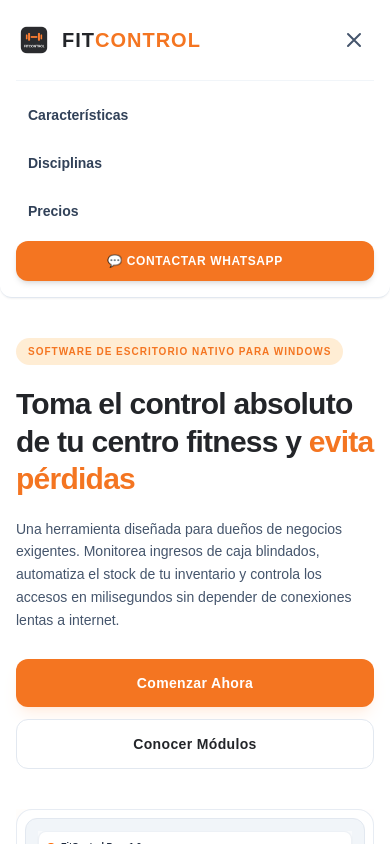
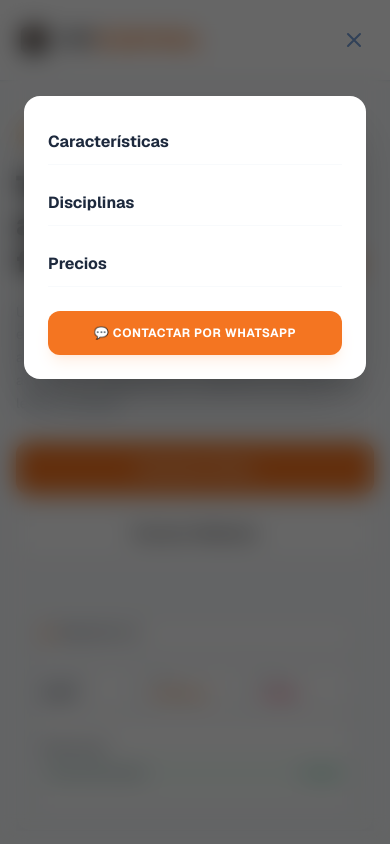
Before and after one commit to marcosuasv96/fitcontrol, a Next.js app: page / in a window 390 px wide. Both pictures are taken after a click on the button "Abrir Menú". Shown: the top 844 px of the page. Built offline with nearby package versions, Linux system fonts and the light colour scheme; no server answers; the database is empty.

Commit message:
design: arreglar viewport y maquetacion responsiva con menu hamburguesa

```diff
--- a/app/page.tsx
+++ b/app/page.tsx
@@ -2,7 +2,7 @@
 
 import { useState, useEffect } from 'react';
 import Image from 'next/image';
-import { supabase } from '@/lib/supabase';
+import { supabase } from '@/lib/supabase'; // Conector centralizado unificado
 
 interface Plan {
   id: number;
@@ -16,7 +16,7 @@ interface Plan {
 export default function LandingPage() {
   const [planes, setPlanes] = useState<Plan[]>([]);
   const [loading, setLoading] = useState(true);
-  const [isMenuOpen, setIsMenuOpen] = useState(false); // Estado para menú móvil
+  const [isMenuOpen, setIsMenuOpen] = useState(false); // Controlador del menú hamburguesa
 
   const whatsappBaseUrl = "https://api.whatsapp.com/send/?phone=523316919113&type=phone_number&app_absent=0";
   const txtMatriz = encodeURIComponent("Hola, me interesa recibir más información sobre el sistema FitControl.");
@@ -41,13 +41,14 @@ export default function LandingPage() {
   }, []);
 
   return (
-    <div className="overflow-x-hidden w-full relative">
+    <div className="w-full min-h-screen bg-slate-50 text-slate-900 font-sans antialiased scroll-smooth overflow-x-hidden">
 
-      {/* BARRA DE NAVEGACIÓN COMPLETAMENTE RESPONSIVA */}
-      <nav className="mx-auto max-w-7xl px-4 sm:px-6 lg:px-8 bg-white border-b border-slate-200 sticky top-0 z-50 rounded-b-xl sm:rounded-b-2xl shadow-xs">
+      {/* BARRA DE NAVEGACIÓN TOTALMENTE CONTROLADA CONTRA DESBORDES */}
+      <nav className="w-full bg-white border-b border-slate-200 sticky top-0 z-50 shadow-xs">
+        <div className="max-w-7xl mx-auto px-4 sm:px-6 lg:px-8">
           <div className="flex justify-between items-center h-20">
 
-          {/* LOGO */}
+            {/* Logotipo Principal */}
             <div className="flex items-center gap-2.5 shrink-0">
               <Image src="/logo.png" alt="FitControl Logo" width={36} height={36} className="rounded-lg object-contain" />
               <h1 className="text-xl font-black tracking-wider text-[#232529]">
@@ -55,7 +56,7 @@ export default function LandingPage() {
               </h1>
             </div>
 
-          {/* MENÚ DESKTOP (Oculto en móviles con 'hidden md:flex') */}
+            {/* Menú para Computadoras (Desktop) */}
             <div className="hidden md:flex items-center gap-8">
               <a href="#caracteristicas" className="text-sm font-semibold text-slate-600 hover:text-[#F47521] transition">Características</a>
               <a href="#disciplinas" className="text-sm font-semibold text-slate-600 hover:text-[#F47521] transition">Disciplinas</a>
@@ -64,18 +65,19 @@ export default function LandingPage() {
                 href={`${whatsappBaseUrl}&text=${txtMatriz}`}
                 target="_blank"
                 rel="noopener noreferrer"
-              className="bg-[#232529] hover:bg-slate-800 text-white font-bold px-5 py-2 rounded-xl transition text-xs tracking-wide"
+                className="bg-[#232529] hover:bg-slate-800 text-white font-bold px-5 py-2.5 rounded-xl transition text-xs tracking-wide"
               >
                 Adquirir Ya
               </a>
             </div>
 
-          {/* BOTÓN HAMBURGUESA (Solo visible en móviles con 'md:hidden') */}
+            {/* Interfaz del Botón de Menú para Celulares (Mobile) */}
             <div className="md:hidden flex items-center">
               <button
                 onClick={() => setIsMenuOpen(!isMenuOpen)}
                 type="button"
-              className="inline-flex items-center justify-center p-2 rounded-xl text-slate-600 hover:bg-slate-100 focus:outline-none transition"
+                className="inline-flex items-center justify-center p-2 rounded-xl text-slate-700 hover:bg-slate-100 focus:outline-none transition z-50"
+                aria-label="Abrir Menú"
               >
                 <svg className="h-6 w-6" fill="none" viewBox="0 0 24 24" stroke="currentColor">
                   {isMenuOpen ? (
@@ -87,26 +89,30 @@ export default function LandingPage() {
               </button>
             </div>
           </div>
+        </div>
 
-        {/* DESPLEGABLE DE MENÚ MÓVIL */}
+        {/* CORTINA DESPLEGABLE MÓVIL PREMIUM CON BACKDROP BLUR */}
         {isMenuOpen && (
-          <div className="md:hidden border-t border-slate-100 py-4 space-y-3 bg-white animate-fadeIn">
-            <a onClick={() => setIsMenuOpen(false)} href="#caracteristicas" className="block text-sm font-bold text-slate-700 px-3 py-2 rounded-xl hover:bg-slate-50">Características</a>
-            <a onClick={() => setIsMenuOpen(false)} href="#disciplinas" className="block text-sm font-bold text-slate-700 px-3 py-2 rounded-xl hover:bg-slate-50">Disciplinas</a>
-            <a onClick={() => setIsMenuOpen(false)} href="#planes" className="block text-sm font-bold text-slate-700 px-3 py-2 rounded-xl hover:bg-slate-50">Precios</a>
+          <div className="fixed inset-0 bg-black/60 backdrop-blur-md z-40 md:hidden flex flex-col justify-start pt-24 px-6 space-y-4">
+            <div className="bg-white rounded-2xl p-6 shadow-2xl flex flex-col gap-4 w-full">
+              <a onClick={() => setIsMenuOpen(false)} href="#caracteristicas" className="block text-base font-bold text-slate-800 py-2.5 border-b border-slate-50">Características</a>
+              <a onClick={() => setIsMenuOpen(false)} href="#disciplinas" className="block text-base font-bold text-slate-800 py-2.5 border-b border-slate-50">Disciplinas</a>
+              <a onClick={() => setIsMenuOpen(false)} href="#planes" className="block text-base font-bold text-slate-800 py-2.5 border-b border-slate-50">Precios</a>
               <a
+                onClick={() => setIsMenuOpen(false)}
                 href={`${whatsappBaseUrl}&text=${txtMatriz}`}
                 target="_blank"
                 rel="noopener noreferrer"
-              className="w-full text-center block bg-[#F47521] text-white font-bold py-3 rounded-xl text-xs uppercase tracking-wider shadow-md"
+                className="w-full text-center block bg-[#F47521] text-white font-bold py-3.5 rounded-xl text-xs uppercase tracking-wider shadow-lg shadow-orange-500/10 mt-2"
               >
-              💬 Contactar WhatsApp
+                💬 Contactar por WhatsApp
               </a>
+            </div>
           </div>
         )}
       </nav>
 
-      {/* HERO SECTION ADAPTADO A MÓVILES */}
+      {/* HERO SECTION COMPACTO Y SIN DESBORDES */}
       <header className="max-w-7xl mx-auto pt-10 sm:pt-16 pb-20 px-4 sm:px-6 lg:px-8 grid grid-cols-1 lg:grid-cols-12 gap-10 lg:gap-12 items-center">
         <div className="lg:col-span-5 text-left space-y-5 sm:space-y-6">
           <span className="bg-orange-100 text-[#F47521] font-bold text-[10px] sm:text-xs uppercase tracking-widest px-3 sm:px-4 py-1.5 rounded-full inline-block">
@@ -119,20 +125,20 @@ export default function LandingPage() {
             Una herramienta diseñada para dueños de negocios exigentes. Monitorea ingresos de caja blindados, automatiza el stock de tu inventario y controla los accesos en milisegundos sin depender de conexiones lentas a internet.
           </p>
           <div className="flex flex-col sm:flex-row gap-3 pt-2">
-            <a href="#planes" className="w-full sm:w-auto text-center bg-[#F47521] hover:bg-[#d65f13] text-white font-bold px-8 py-3.5 rounded-xl transition shadow-lg shadow-orange-500/10 text-sm tracking-wide">
+            <a href="#planes" className="w-full sm:w-auto text-center bg-[#F47521] hover:bg-[#d65f13] text-white font-bold px-8 py-4 rounded-xl transition shadow-lg shadow-orange-500/10 text-sm tracking-wide">
               Comenzar Ahora
             </a>
-            <a href="#caracteristicas" className="w-full sm:w-auto text-center bg-white hover:bg-slate-100 text-[#232529] font-bold px-8 py-3.5 rounded-xl transition border border-slate-200 text-sm tracking-wide">
+            <a href="#caracteristicas" className="w-full sm:w-auto text-center bg-white hover:bg-slate-100 text-[#232529] font-bold px-8 py-4 rounded-xl transition border border-slate-200 text-sm tracking-wide">
               Conocer Módulos
             </a>
           </div>
         </div>
 
-        {/* CONTENEDOR DE LA PORTADA DIGITAL */}
+        {/* PORTADA DIGITAL ADAPTATIVA */}
         <div className="lg:col-span-7 relative w-full overflow-hidden">
           <div className="absolute inset-0 bg-gradient-to-tr from-orange-400/10 to-transparent rounded-3xl blur-2xl -z-10" />
           <div className="bg-white rounded-2xl p-2 sm:p-3 shadow-xl border border-slate-200/80">
-            <div className="bg-slate-100 rounded-xl overflow-hidden border border-slate-200 aspect-[16/10] relative flex items-center justify-center p-3 sm:p-5">
+            <div className="bg-slate-100 rounded-xl overflow-hidden border border-slate-200 aspect-[16/10] relative flex items-center justify-center p-2 sm:p-5">
 
               <div className="w-full h-full bg-slate-50 flex flex-col justify-between text-[9px] sm:text-[11px] space-y-3">
                 <div className="flex justify-between items-center bg-white p-2 sm:p-3 rounded-lg sm:rounded-xl shadow-xs border border-slate-200/60">
@@ -172,7 +178,7 @@ export default function LandingPage() {
         </div>
       </header>
 
-      {/* IMPACTO DE NEGOCIO (GRID FIJO 2X2 EN MÓVILES) */}
+      {/* TARJETAS ROI (GRID EFICIENTE EN MÓVILES) */}
       <section className="bg-[#232529] text-white py-12 sm:py-16">
         <div className="max-w-7xl mx-auto px-4 sm:px-6 lg:px-8 grid grid-cols-2 md:grid-cols-4 gap-y-10 gap-x-4 text-center">
           <div>
@@ -194,7 +200,7 @@ export default function LandingPage() {
         </div>
       </section>
 
-      {/* MÓDULOS INTEGRADOS (CAMBIA A REJILLA VERTICAL EN MÓVIL) */}
+      {/* MÓDULOS DE CARACTERÍSTICAS RE-BALANCEADOS */}
       <section id="caracteristicas" className="py-20 max-w-7xl mx-auto px-4 sm:px-6 lg:px-8 scroll-mt-16">
         <div className="text-center max-w-2xl mx-auto mb-16">
           <h3 className="text-2xl sm:text-3xl md:text-4xl font-black text-[#232529]">Módulos potentes integrados</h3>
@@ -202,7 +208,7 @@ export default function LandingPage() {
         </div>
 
         <div className="space-y-16 sm:space-y-24">
-          {/* MÓDULO 1 */}
+          {/* Módulo de Caja */}
           <div className="grid grid-cols-1 md:grid-cols-2 gap-8 lg:gap-12 items-center">
             <div className="bg-slate-100 rounded-2xl overflow-hidden border border-slate-200 aspect-video relative shadow-inner flex items-center justify-center">
               <div className="absolute inset-0 bg-gradient-to-br from-black/10 to-black/40 flex items-end p-4 sm:p-6 z-30">
@@ -222,8 +228,8 @@ export default function LandingPage() {
             </div>
           </div>
 
-          {/* MÓDULO 2 */}
-          <div className="grid grid-cols-1 md:grid-cols-2 gap-8 lg:gap-12 items-center md:flex-row-reverse">
+          {/* Módulo de Suplementos */}
+          <div className="grid grid-cols-1 md:grid-cols-2 gap-8 lg:gap-12 items-center">
             <div className="bg-slate-100 rounded-2xl overflow-hidden border border-slate-200 aspect-video relative shadow-inner flex items-center justify-center md:order-2">
               <div className="absolute inset-0 bg-gradient-to-br from-black/10 to-black/40 flex items-end p-4 sm:p-6 z-30">
                 <span className="bg-white/90 text-slate-900 px-3 py-1.5 rounded-lg text-xs font-bold shadow-sm">Tienda / Cafetería</span>
@@ -244,7 +250,7 @@ export default function LandingPage() {
         </div>
       </section>
 
-      {/* DISCIPLINAS (REJILLA RESPONSIVA FLEXIBLE) */}
+      {/* DISCIPLINAS MULTIFORMATO */}
       <section id="disciplinas" className="bg-slate-100 py-20 border-y border-slate-200 scroll-mt-16">
         <div className="max-w-7xl mx-auto px-4 sm:px-6 lg:px-8">
           <div className="text-center max-w-2xl mx-auto mb-12">
@@ -253,7 +259,7 @@ export default function LandingPage() {
           </div>
           <div className="grid grid-cols-1 md:grid-cols-3 gap-6 sm:gap-8">
             <div className="bg-white p-5 sm:p-6 rounded-2xl shadow-2xs border border-slate-200/60">
-              <div className="text-base sm:text-lg font-bold text-[#232529] mb-2.5 flex items-center gap-2"><span>传统🏋️‍♂️</span> Gimnasios Tradicionales</div>
+              <div className="text-base sm:text-lg font-bold text-[#232529] mb-2.5 flex items-center gap-2"><span>🏋️‍♂️</span> Gimnasios Tradicionales</div>
               <p className="text-xs text-slate-600 leading-relaxed">Perfecto para cobros mensuales fijos por uso de aparatos libres e integrados. Registro de visitas masivas rápidas desde recepción.</p>
             </div>
             <div className="bg-white p-5 sm:p-6 rounded-2xl shadow-2xs border border-slate-200/60">
@@ -268,7 +274,7 @@ export default function LandingPage() {
         </div>
       </section>
 
-      {/* PRECIOS DINÁMICOS RESPONSIVOS */}
+      {/* PLANES SAAS REMOTOS EN TIEMPO REAL */}
       <section id="planes" className="max-w-6xl mx-auto px-4 py-20 scroll-mt-24">
         <h3 className="text-2xl sm:text-3xl font-black text-center mb-3 text-[#232529]">Precios de Licenciamiento</h3>
         <p className="text-center text-slate-500 mb-12 max-w-md mx-auto text-sm">Catálogo oficial en pesos mexicanos. Elige el esquema ideal para tu negocio.</p>
@@ -319,7 +325,7 @@ export default function LandingPage() {
         )}
       </section>
 
-      {/* PREGUNTAS FRECUENTES (RESPONSIVO ARREGLADO) */}
+      {/* BLOQUE DE PREGUNTAS FRECUENTES COHESIVO */}
       <section className="bg-white py-20 border-t border-slate-200">
         <div className="max-w-3xl mx-auto px-4 sm:px-6">
           <h3 className="text-2xl sm:text-3xl font-black text-center text-[#232529] mb-12">Preguntas Frecuentes</h3>
@@ -336,7 +342,7 @@ export default function LandingPage() {
         </div>
       </section>
 
-      {/* FOOTER */}
+      {/* PIE DE PÁGINA */}
       <footer className="text-center py-6 text-[10px] sm:text-xs text-slate-400 border-t border-slate-100 bg-white">
         &copy; {new Date().getFullYear()} FITCONTROL. Todos los derechos reservados.
       </footer>
```
Lines whose indentation alone changed are shown as unchanged.
